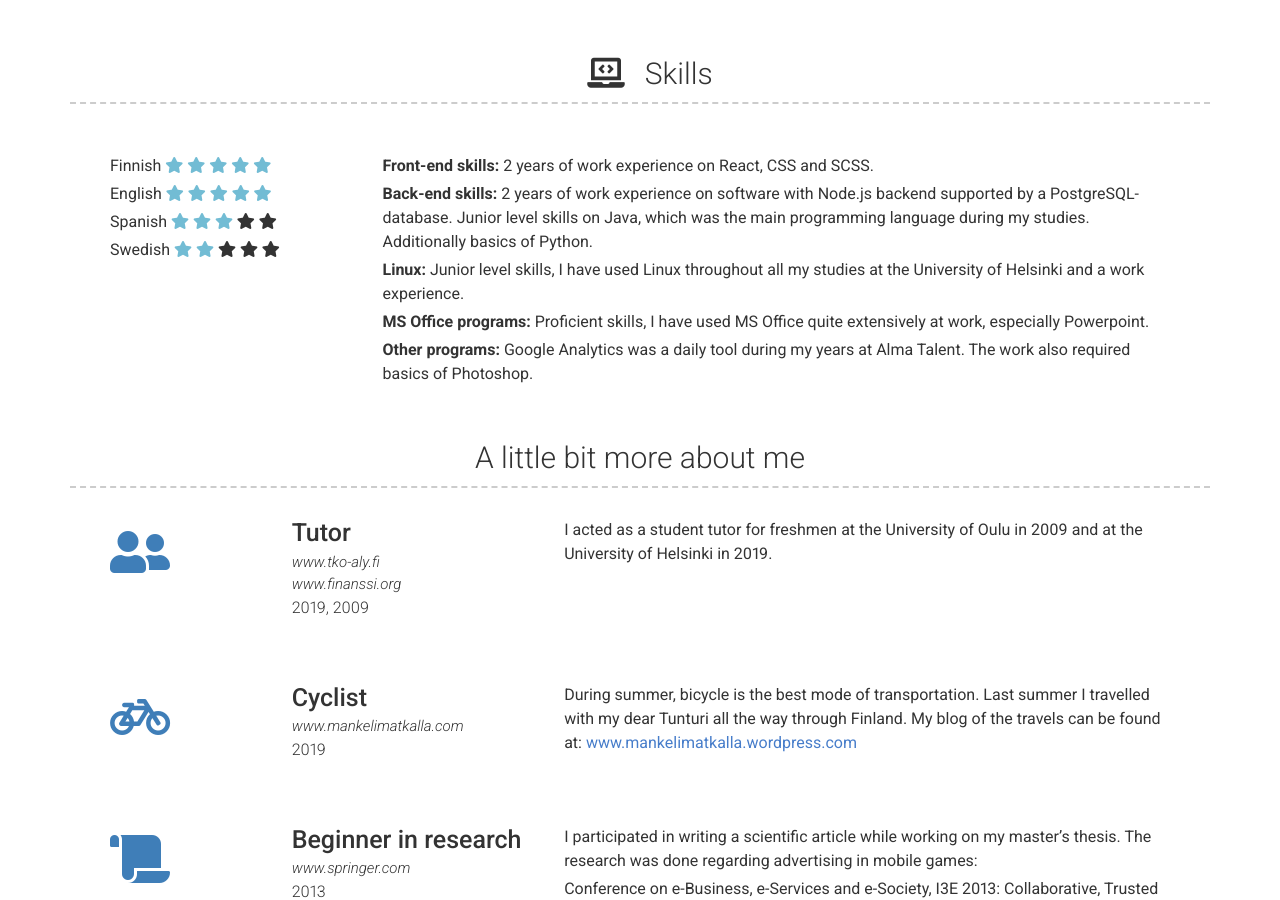
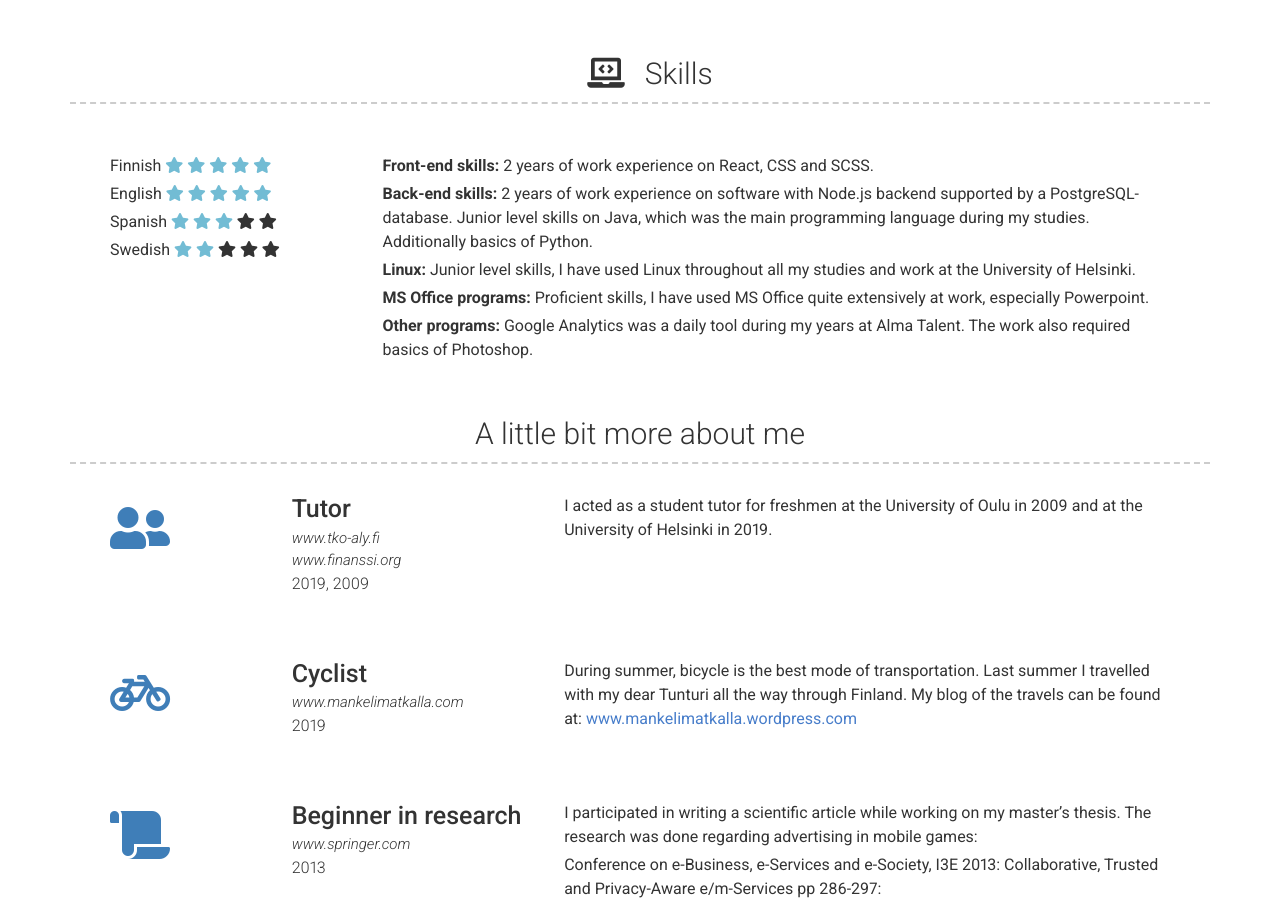
Before and after one commit to saarasat/cv-english, a Jekyll site: the page built from index.md, in a window 1280 px wide and 900 px high, scrolled down 3725 px. Built offline with Jekyll 4.4.1, drawn with Linux system fonts in a browser that asks for light colours; nearby versions of some CDN libraries.

Commit message:
Update technologies.yml

```diff
--- a/_data/technologies.yml
+++ b/_data/technologies.yml
@@ -10,7 +10,7 @@
 
 - layout: left
   technology: Linux
-  ability: Junior level skills, I have used Linux throughout all my studies at the University of Helsinki and a work experience.
+  ability: Junior level skills, I have used Linux throughout all my studies and work at the University of Helsinki.
 
 - layout: left
   technology: MS Office programs
```
